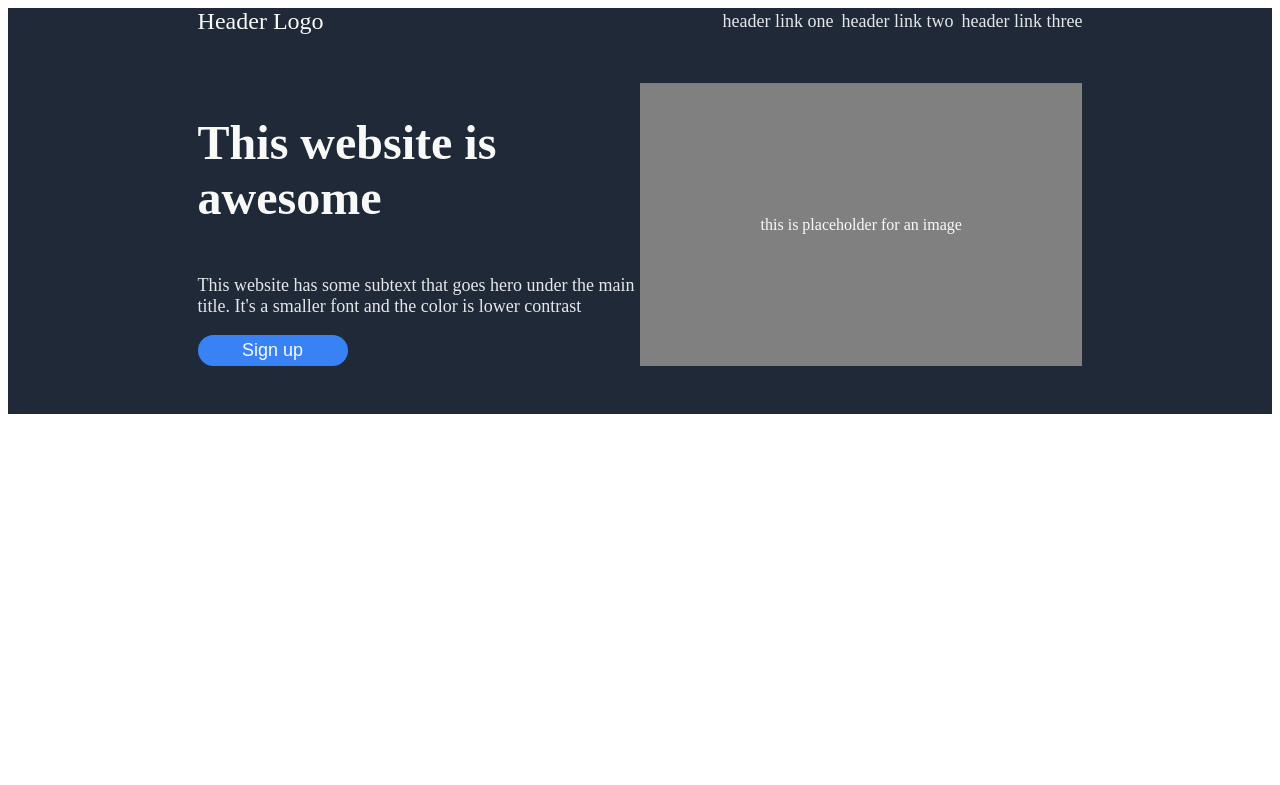
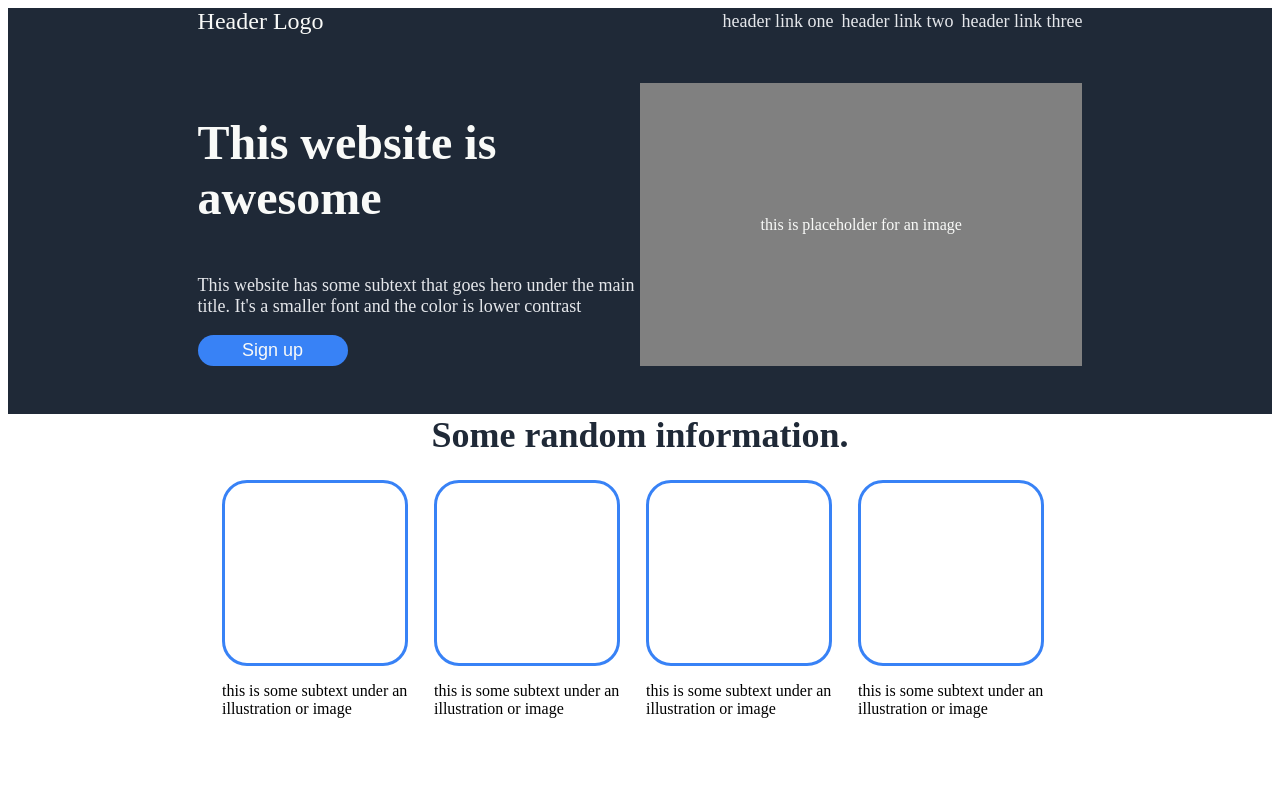
Before and after one commit to Ajraa/odin-landing_page, a plain HTML site: page index.html in a window 1280 px wide. Drawn offline with Linux system fonts and the light colour scheme.

Commit message:
Add information

```diff
--- a/index.html
+++ b/index.html
@@ -20,6 +20,7 @@
             </ul>
         </div>
     </div>
+
     <div class="hero">
         <div class="hero-text">
             <h1>
@@ -36,5 +37,37 @@
             this is placeholder for an image
         </div>
     </div>
+
+    <div class="information">
+        <div class="info-text">
+            Some random information.
+        </div>
+        <div class="boxes">
+            <div class="box">
+                <div class="box-image"></div>
+                <p class="box-text">
+                    this is some subtext under an illustration or image
+                </p>
+            </div>
+            <div class="box">
+                <div class="box-image"></div>
+                <p class="box-text">
+                    this is some subtext under an illustration or image
+                </p>
+            </div>
+            <div class="box">
+                <div class="box-image"></div>
+                <p class="box-text">
+                    this is some subtext under an illustration or image
+                </p>
+            </div>
+            <div class="box">
+                <div class="box-image"></div>
+                <p class="box-text">
+                    this is some subtext under an illustration or image
+                </p>
+            </div>
+        </div>
+    </div>
 </body>
 </html>
--- a/style.css
+++ b/style.css
@@ -11,10 +11,6 @@ body {
 
 }
 
-.header, .hero {
-    padding-bottom: 48px;
-}
-
 .logo {
     font-size: 24px;
     color: #F9FAF8;
@@ -25,9 +21,10 @@ body {
     background-color: #1F2937;
 }
 
-.header, .hero {
+.header, .hero, .information {
     padding-left: 15%;
     padding-right: 15%;
+    padding-bottom: 48px;
 }
 
 .header ul {
@@ -84,3 +81,33 @@ a, .hero .hero-text p {
     width: 150px;
     padding: 5px;
 }
+
+.information {
+    display: flex;
+    flex-direction: column;
+}
+
+.boxes {
+    display: flex;
+    justify-content: center;
+    gap: 12px;
+}
+
+.box-image {
+    border: #3882F6 3px solid;
+    width: 180px;
+    height: 180px;
+    border-radius: 25px;
+}
+
+.info-text {
+    text-align: center;
+    font-size: 36px;
+    font-weight: 900;
+    color: #1F2937;
+    margin-bottom: 24px;
+}
+
+.box {
+    flex-basis: 200px;
+}
```
